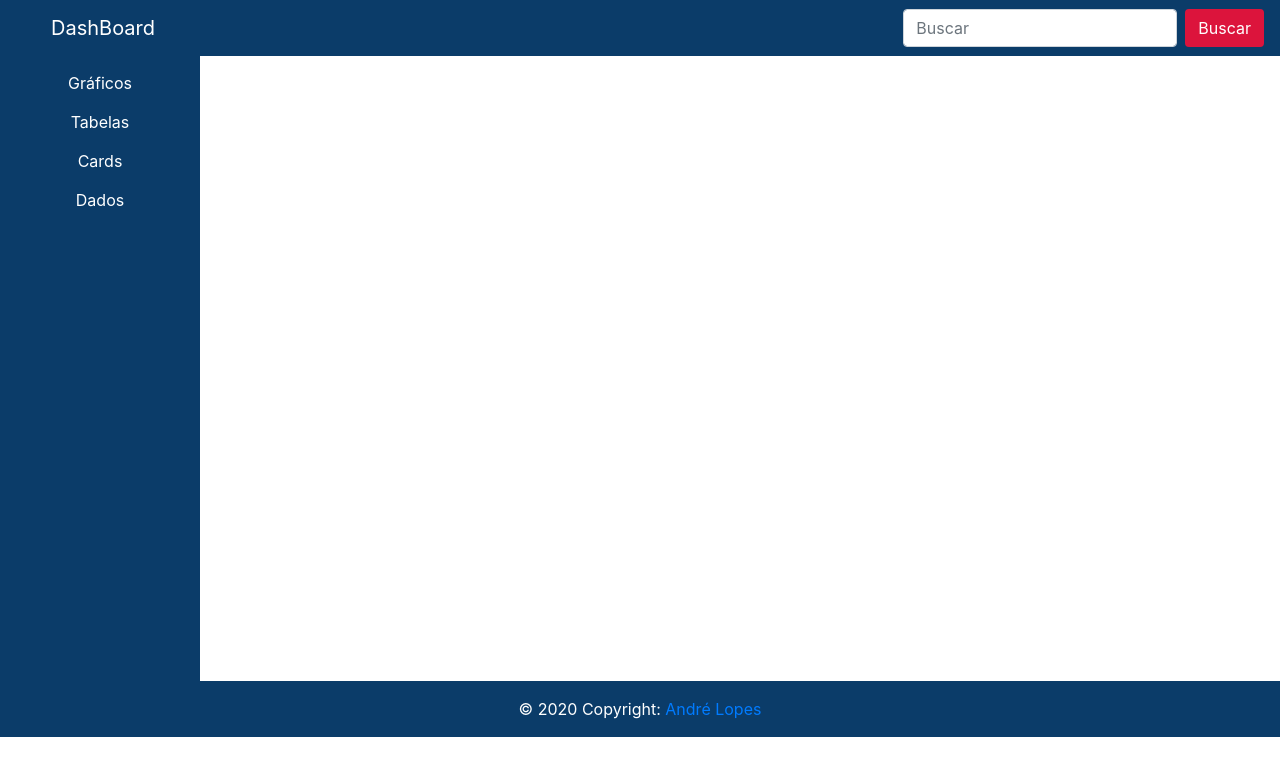
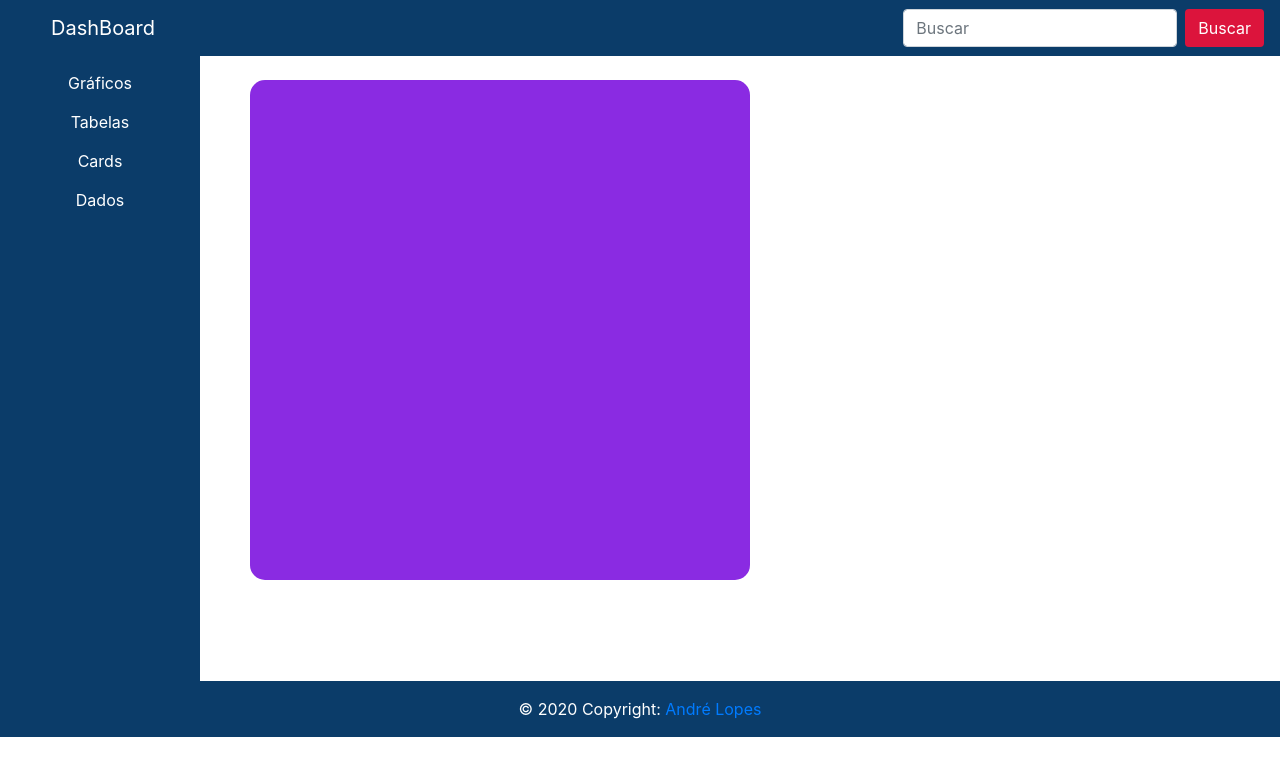
Before and after one commit to AndreDevLopes/DashBoard, a React (Create React App) app: page / in a window 1280 px wide. Shown: the top 776 px of the page. Built offline with nearby package versions, Linux system fonts and the light colour scheme.

Commit message:
testando o graf

```diff
--- a/src/components/graficos/Graf.css
+++ b/src/components/graficos/Graf.css
@@ -0,0 +1,10 @@
+.graf{
+   background-color: blueviolet;
+    width: 500px;
+    height: 500px;
+    position: absolute;
+    top: 80px;
+    left: 250px;
+    border-radius: 15px;
+
+}
--- a/src/components/graficos/Graf.js
+++ b/src/components/graficos/Graf.js
@@ -1,15 +1,12 @@
 import React, { Component } from 'react';
+import './Graf.css';
 
 
 export default class Graf extends Component {
     render() {
         return (
-            <div>
-                <div className="card">
-                     <div className="card-body">
+            <div className="graf">
 
-                     </div>
-                </div>
 
             </div>
         )
--- a/src/components/menu/Menu.js
+++ b/src/components/menu/Menu.js
@@ -2,6 +2,7 @@ import React, { Component } from 'react';
 import { Link } from 'react-router-dom';
 import './menu.css';
 import Bar from '../bar/Bar';
+import Graf from '../graficos/Graf';
 
 
 export default class Menu extends Component {
@@ -18,7 +19,9 @@ export default class Menu extends Component {
                     <div className="link"><li className="nav-item"><Link to="/card" id="menuli">Cards </Link>  </li> </div>
                     <div className="link"><li className="nav-item"><Link to="/data" id="menuli">Dados </Link>  </li> </div>
                     </ul>
+
                 </div>
+                 <Graf />
             </div>
 
         )
```
